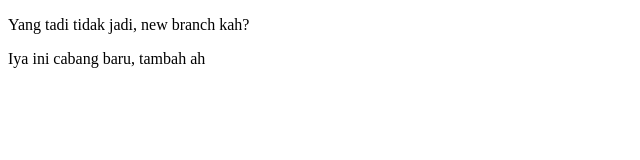
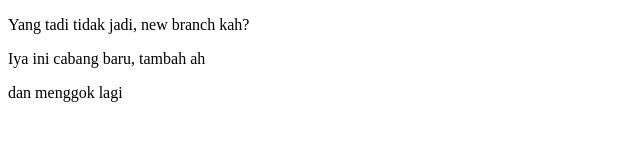
Before and after one commit to gitjust/project1, a plain HTML site: page index.html in a window 1280 px wide. Shown: the whole page, without its empty margins (0-640 px from the left). Drawn offline with Linux system fonts and the light colour scheme.

Commit message:
Menggok lagi

```diff
--- a/index.html
+++ b/index.html
@@ -4,6 +4,7 @@
 <body>
     <p>Yang tadi tidak jadi, new branch kah?</p>
     <p>Iya ini cabang baru, tambah ah</p>
+    <p>dan menggok lagi</p>
 </body>
 
     </html>
```
